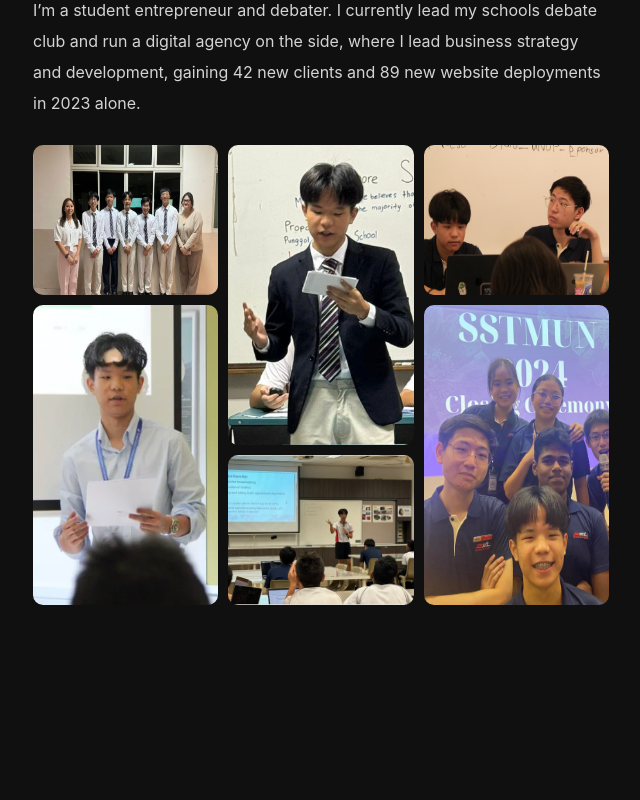
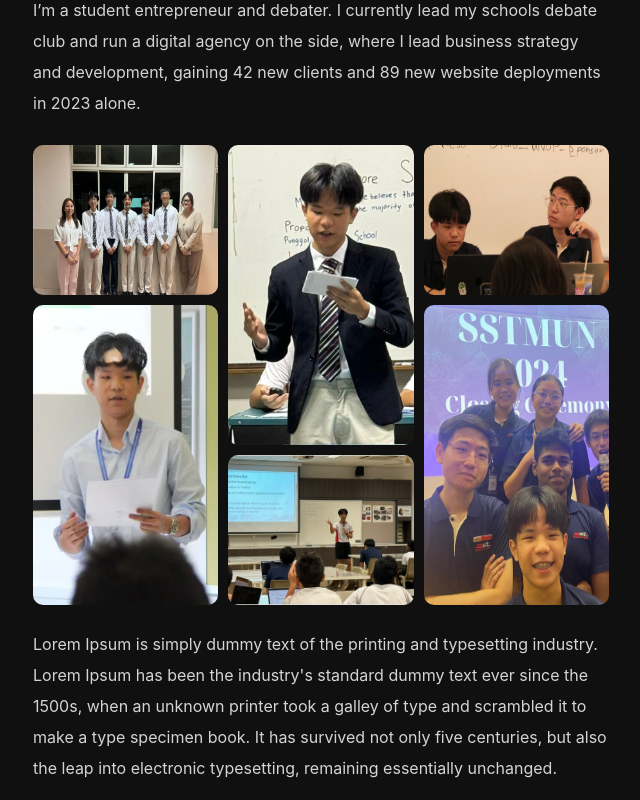
Before and after one commit to kidscoots101/calebhan.me, a React (Create React App) app: page / in a window 1280 px wide. Shown: the part 220-1020 px from the top of the page, without its empty margins (319-959 px from the left). Before the commit the page ends 845 px from the top, so only its background shows below. Built offline with nearby package versions, Linux system fonts and the light colour scheme.

Commit message:
Added bottom text

```diff
--- a/src/App.js
+++ b/src/App.js
@@ -6,7 +6,8 @@
     display: 'grid',
     gridTemplateColumns: 'repeat(3, 1fr)',
     gridGap: '10px',
-    marginTop: 30
+    marginTop: 30,
+    marginBottom: 20
   };
 
   const normalImageStyle = {
@@ -56,6 +57,8 @@
       <img src={require("./images/image5.png")} alt="Image 3" style={shortImageStyle} />
       <img src={require("./images/image6.png")} alt="Image 1" style={normalImageStyle1}/>
     </div>
+    <text style={{ fontSize: 16, marginTop: 0, color: "#d4d4d4", marginTop: 30 }} t>
+    Lorem Ipsum is simply dummy text of the printing and typesetting industry. Lorem Ipsum has been the industry's standard dummy text ever since the 1500s, when an unknown printer took a galley of type and scrambled it to make a type specimen book. It has survived not only five centuries, but also the leap into electronic typesetting, remaining essentially unchanged.    </text>
 
     </div>
   );
```
